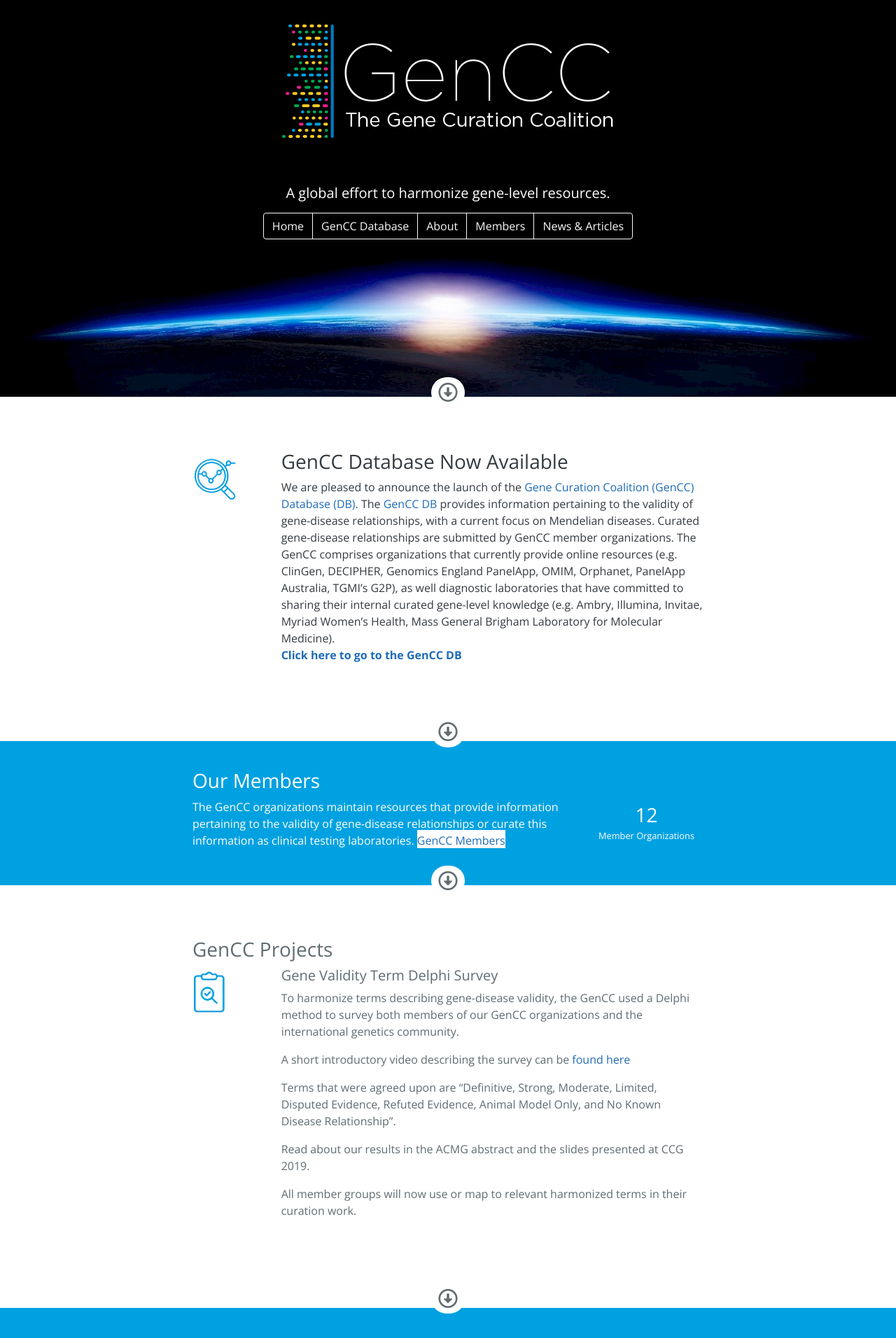
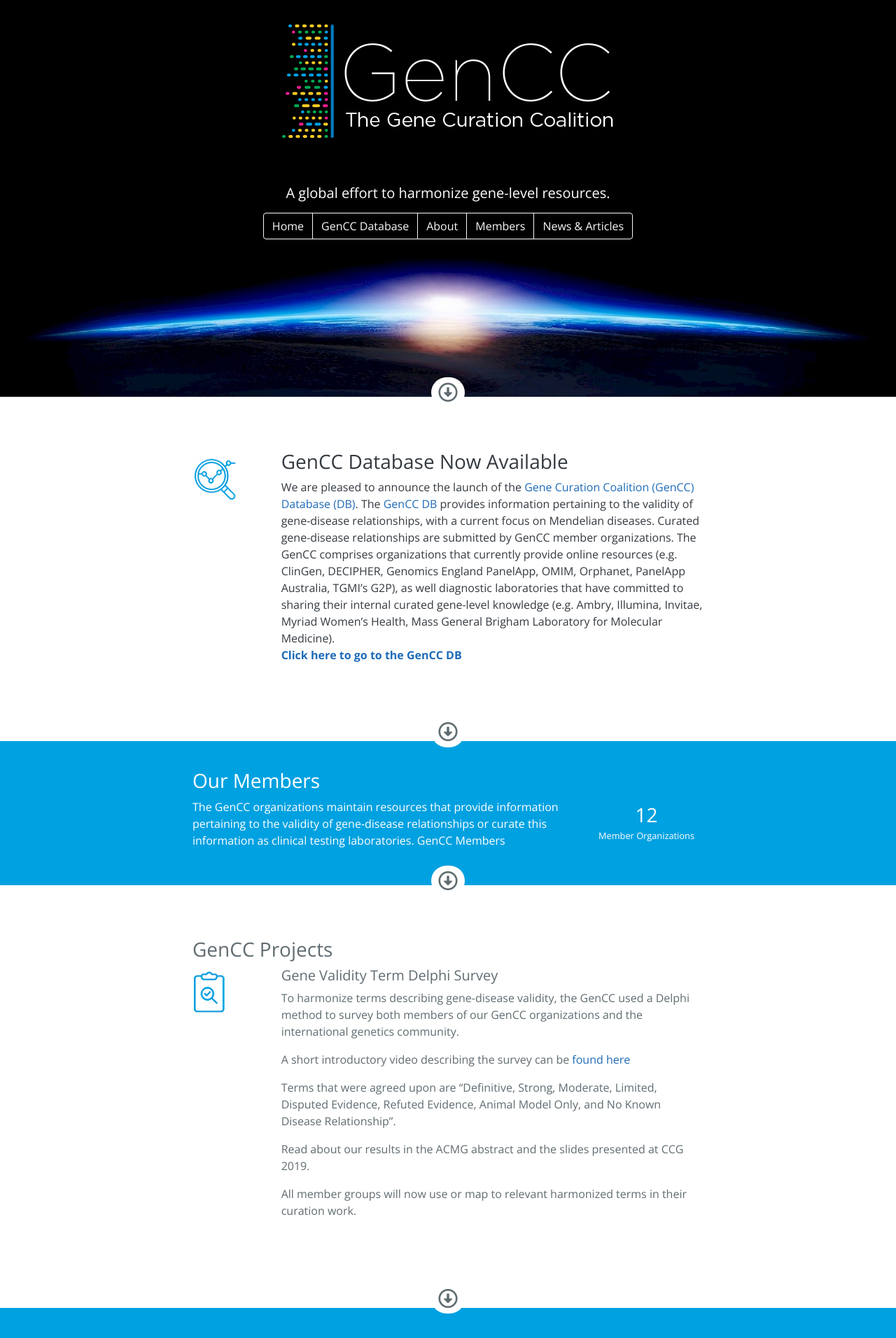
Before and after one commit to GeneCurationCoalition/gencc-website, a Jekyll site: the page built from docs/index.md, in a window 1280 px wide. Shown: the top 1912 px of the page at 70% size. Built offline with Jekyll 4.4.1, drawn with Linux system fonts in a browser that asks for light colours.

Commit message:
Update home.html

```diff
--- a/docs/_layouts/home.html
+++ b/docs/_layouts/home.html
@@ -53,7 +53,7 @@
                       <small>Member Organizations</small>
                     </a>
                     {{ page.section2 }}
-                    <a href="{{ site.url }}{{ site.url_members }}" class="pt-1 bg-white">GenCC Members</a>
+                    <a href="{{ site.url }}{{ site.url_members }}" class="pt-1 text-white">GenCC Members</a>
                   </div>
                 </div>
             </div>
```
